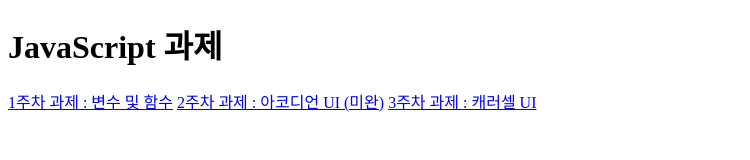
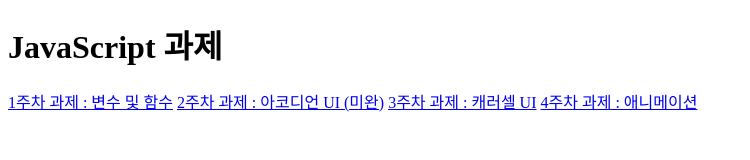
Before and after one commit to wjinss/homework-js, a website: page index.html in a window 1280 px wide. Shown: the whole page, without its empty margins (0-750 px from the left). Drawn offline with Linux system fonts and the light colour scheme.

Commit message:
feat: 4주차 과제 경로 추가

```diff
--- a/index.html
+++ b/index.html
@@ -12,5 +12,6 @@
     <a href="#">1주차 과제 : 변수 및 함수</a>
     <a href="#">2주차 과제 : 아코디언 UI (미완)</a>
     <a href="./src/page/homework-3.html">3주차 과제 : 캐러셀 UI</a>
+    <a href="./src/page/homework-4.html">4주차 과제 : 애니메이션</a>
   </body>
 </html>
```
